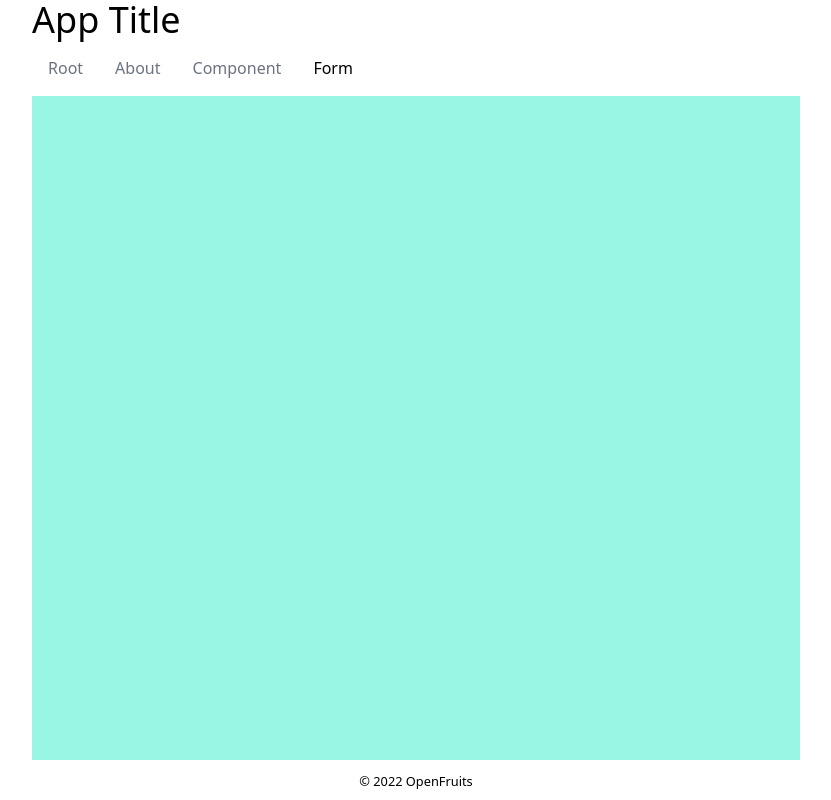
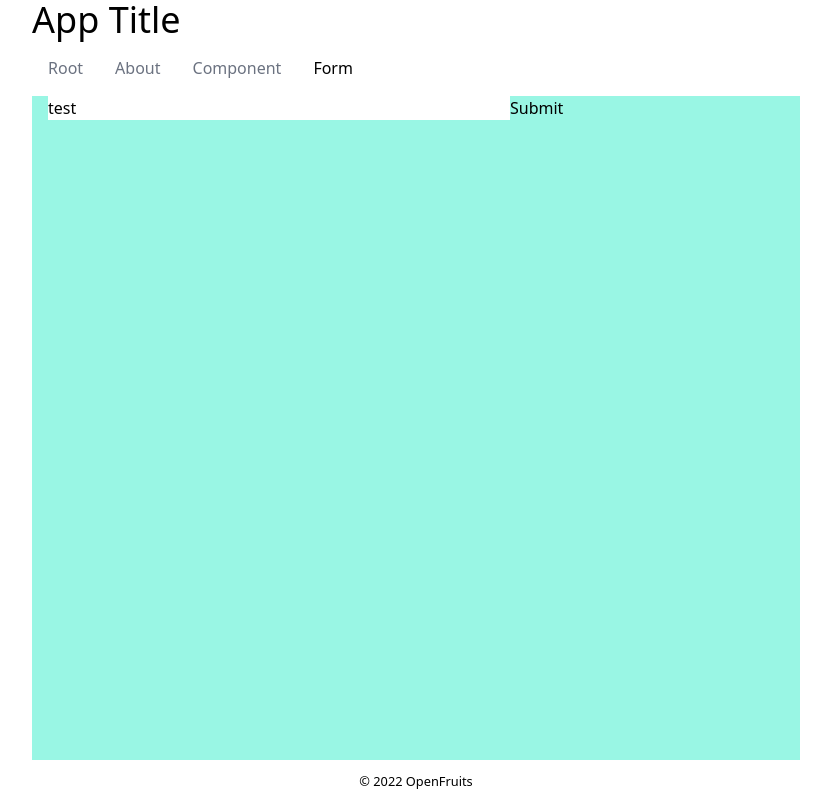
Before and after one commit to OpenFruits/next-starter, a Next.js app: page /form in a window 1280 px wide. Shown: the whole page, without its empty margins (224-1055 px from the left). Built offline with nearby package versions, Linux system fonts and the light colour scheme.

Commit message:
✨ feat example form

```diff
--- a/pages/form.tsx
+++ b/pages/form.tsx
@@ -1,13 +1,44 @@
 import type { CustomNextPage } from "next";
 import Head from "next/head";
+import type { SubmitHandler } from "react-hook-form";
+import { useForm } from "react-hook-form";
 import { FixedLayout } from "src/layout/FixedLayout";
 
+type Inputs = {
+  example: string;
+  exampleRequired: string;
+};
+
 const Form: CustomNextPage = () => {
+  const {
+    register,
+    handleSubmit,
+    watch,
+    formState: { errors },
+  } = useForm<Inputs>();
+
+  const onSubmit: SubmitHandler<Inputs> = (data) => alert(data);
+
+  // eslint-disable-next-line no-console
+  console.log(watch("example")); // watch input value by passing the name of it
+
   return (
     <>
       <Head>
         <title>Form Page</title>
       </Head>
+      <div>
+        <form onSubmit={handleSubmit(onSubmit)}>
+          {/* register your input into the hook by invoking the "register" function */}
+          <input defaultValue="test" {...register("example")} />
+          {/* include validation with required or other standard HTML validation rules */}
+          <input {...register("exampleRequired", { required: true })} />
+          {/* errors will return when field validation fails  */}
+          {errors.exampleRequired && <span>This field is required</span>}
+
+          <input type="submit" />
+        </form>
+      </div>
     </>
   );
 };
```
